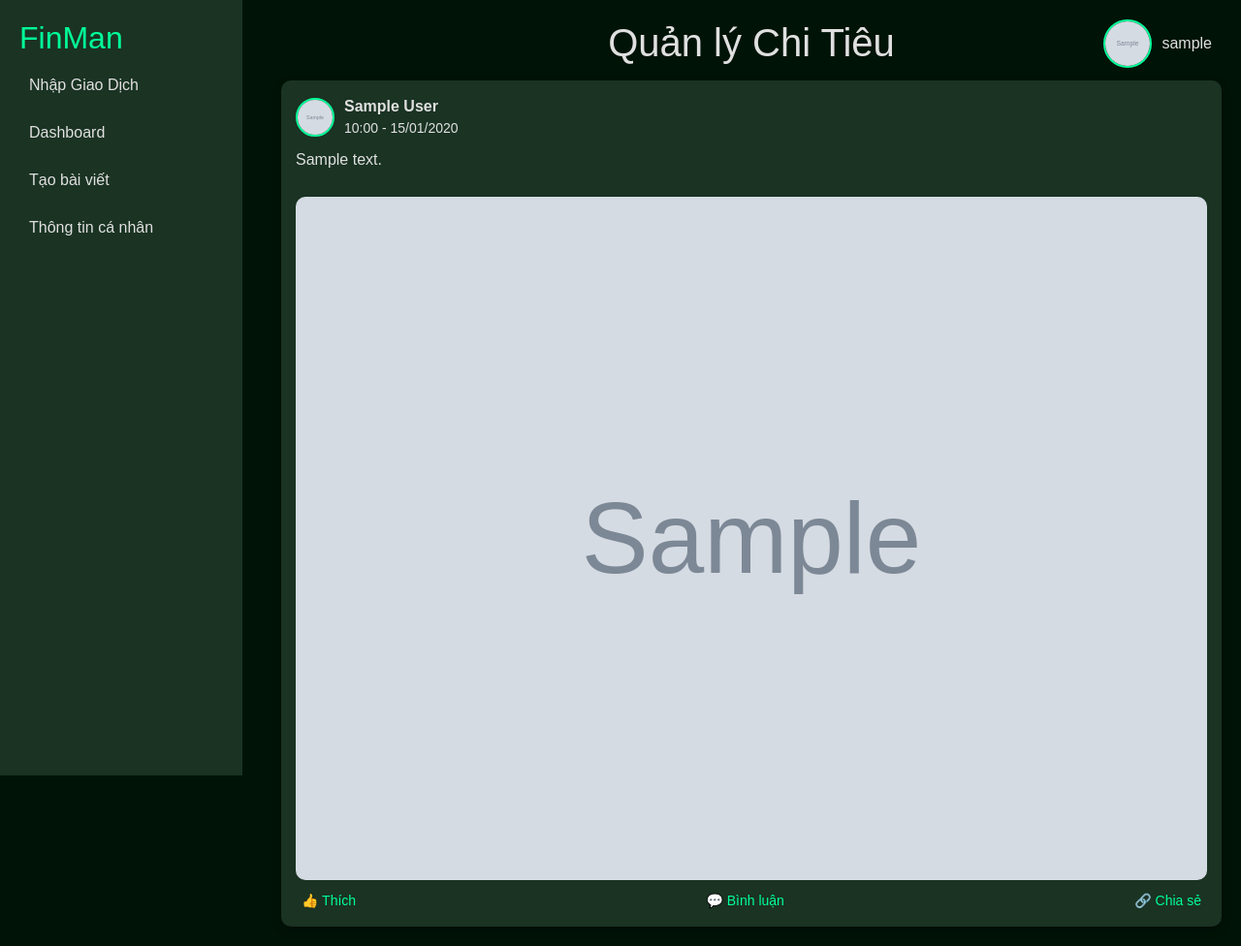
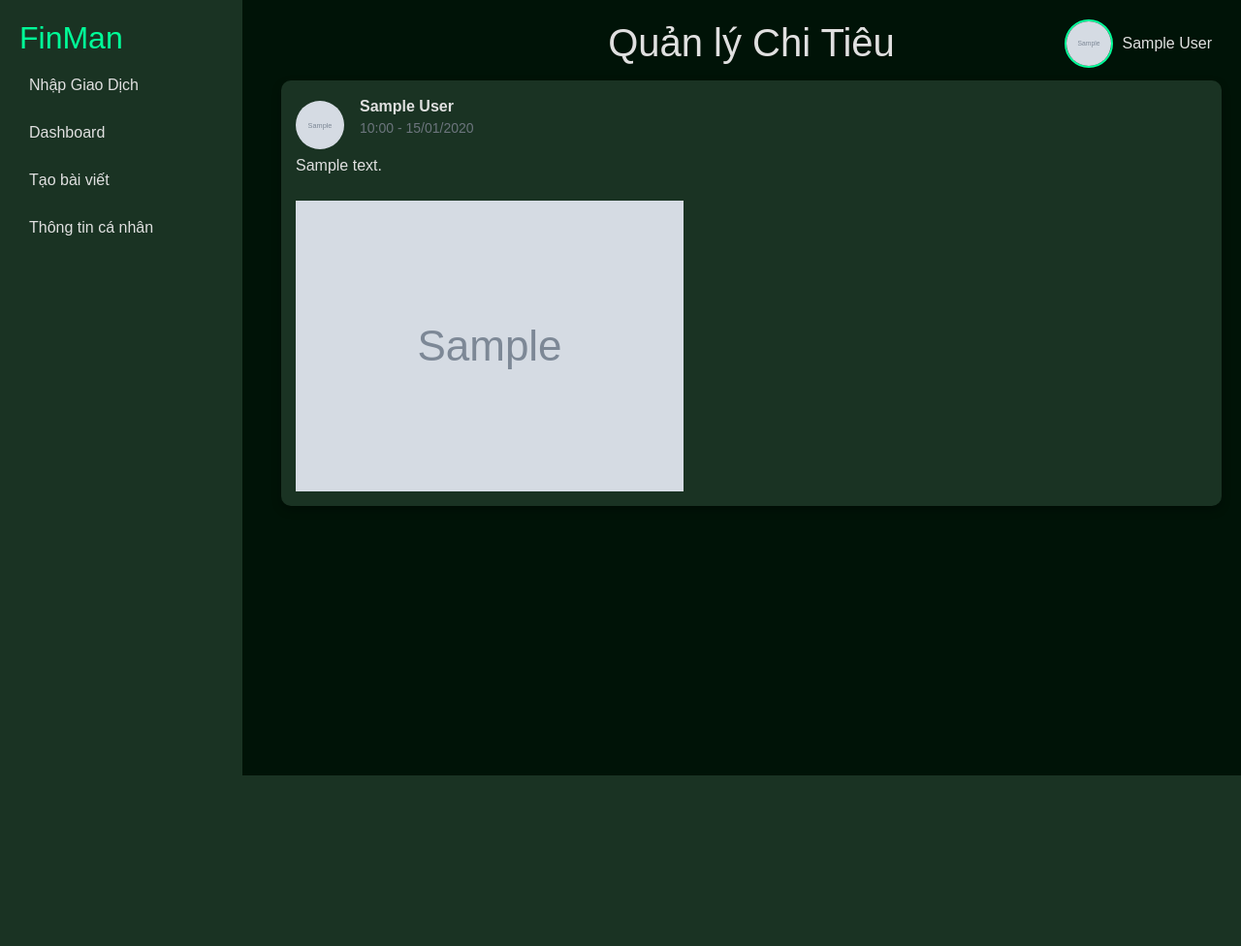
Before and after one commit to LinhHaTranNha/EXPENSE-MANAGEMENT, a Flask app: page /dashboard in a window 1280 px wide. Shown: the whole page at 97% size. After the commit the page ends 800 px from the top, so only its background shows below. Run offline with Flask 3, Linux system fonts and the light colour scheme; a user stored in the database is signed in; tables that the repository leaves empty hold one stand-in row (values such as "Sample post"); grey boxes marked "Sample" are stand-in pictures.

Commit message:
fix chart-6

```diff
--- a/app.py
+++ b/app.py
@@ -299,22 +299,28 @@ def fin_dashboard():
         over_limit_amount=over_limit_amount  # Gửi số tiền vượt quá xuống frontend
     )
 
+
 @app.route("/dashboard", methods=["GET", "POST"])
 @login_required
 def dashboard():
     form = TransactionForm()  # 🟢 Form nhập giao dịch
     expenses = Transaction.query.filter_by(user_id=current_user.id).all()
 
+    # 📌 Lấy thông tin user profile
+    user_profile = UserProfile.query.filter_by(user_id=current_user.id).first()
+
     # 📌 Tính tổng số tiền đã chi tiêu
     total_spent = sum(expense.transaction_amount for expense in expenses)
 
-    # 📌 Lấy danh sách bài viết, kèm thông tin người đăng
+    # 📌 Lấy danh sách bài viết
     posts = (
         Post.query
         .join(User, User.id == Post.user_id)
         .join(UserProfile, UserProfile.user_id == User.id)
-        .add_columns(Post.id, Post.title, Post.content, Post.image_url, Post.created_at,
-                     UserProfile.name, UserProfile.avatar)  # 🟢 Lấy tên & avatar từ UserProfile
+        .add_columns(
+            Post.id, Post.content, Post.image_url, Post.created_at,
+            UserProfile.name, UserProfile.avatar
+        )
         .order_by(Post.created_at.desc())
         .all()
     )
@@ -329,9 +335,11 @@ def dashboard():
         categories=categories,
         amounts=amounts,
         total_spent=total_spent,
-        posts=posts,  # 🟢 Truyền bài viết vào template
-        current_user_avatar=current_user.profile.avatar  # 🟢 Hiển thị avatar user ở góc phải
+        posts=posts,
+        current_user_avatar=user_profile.avatar if user_profile else "",  # 🟢 Avatar user hiện tại
+        current_user_name=user_profile.name if user_profile else current_user.username  # 🟢 Hiển thị tên user profile
     )
+
 
 @app.route("/add_expense", methods=["POST"])
 @login_required
--- a/models.py
+++ b/models.py
@@ -55,7 +55,6 @@ class DailyLimit(db.Model):
 
 class Post(db.Model):
     id = db.Column(db.Integer, primary_key=True)
-    title = db.Column(db.String(255), nullable=False)
     content = db.Column(db.Text, nullable=False)
     image_url = db.Column(db.String(255), nullable=True)  # 🔹 Cột ảnh bài viết
     user_id = db.Column(db.Integer, db.ForeignKey("user.id"), nullable=False)
--- a/templates/dashboard.html
+++ b/templates/dashboard.html
@@ -142,8 +142,9 @@
     <!-- Avatar góc phải -->
     <div class="user-avatar">
         <img src="{{ current_user_avatar }}" alt="Avatar">
-        <span>{{ current_user.username }}</span>
+        <span>{{ current_user_name }}</span> <!-- ✅ Hiển thị tên từ UserProfile -->
     </div>
+
 
     <!-- Nội dung chính -->
     <div class="main-content">
@@ -151,27 +152,21 @@
 
         <!-- Danh sách bài viết -->
         {% for post in posts %}
-        <div class="post wow fadeInUp" data-wow-delay="0.3s">
-            <div class="post-header">
-                <img src="{{ post.avatar }}" alt="Avatar">
-                <div class="post-info">
-                    <strong>{{ post.name }}</strong>
-                    <small>{{ post.created_at.strftime('%H:%M - %d/%m/%Y') }}</small>
+        <div class="post wow fadeInUp">
+            <div class="d-flex align-items-center">
+                <img src="{{ post.avatar }}" alt="Avatar" class="rounded-circle" width="50" height="50">
+                <div class="ml-3">
+                    <strong>{{ post.name }}</strong> <!-- ✅ Hiển thị tên của người đăng bài -->
+                    <p class="text-muted small">{{ post.created_at.strftime('%H:%M - %d/%m/%Y') }}</p>
                 </div>
             </div>
             <p>{{ post.content | safe }}</p>
             {% if post.image_url %}
-            <div class="post-content">
-                <img src="{{ post.image_url }}" alt="Post Image">
-            </div>
+            <img src="{{ post.image_url }}" class="img-fluid mt-2" alt="Post Image">
             {% endif %}
-            <div class="post-actions">
-                <button>👍 Thích</button>
-                <button>💬 Bình luận</button>
-                <button>🔗 Chia sẻ</button>
-            </div>
         </div>
         {% endfor %}
+
     </div>
 
     <!-- WOW.js -->
```
Also changed, not shown: templates/add_post.html (+0 -14 lines).
